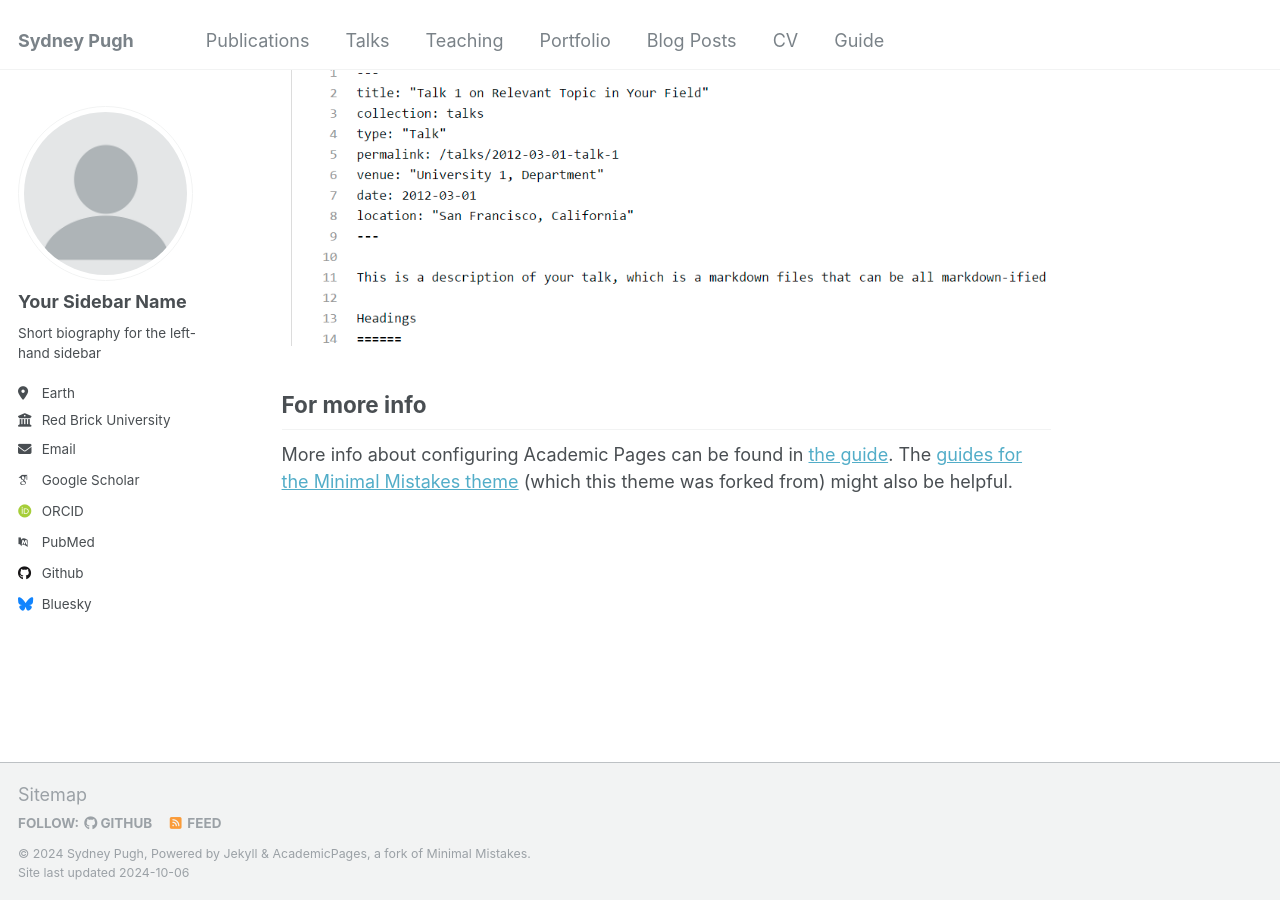
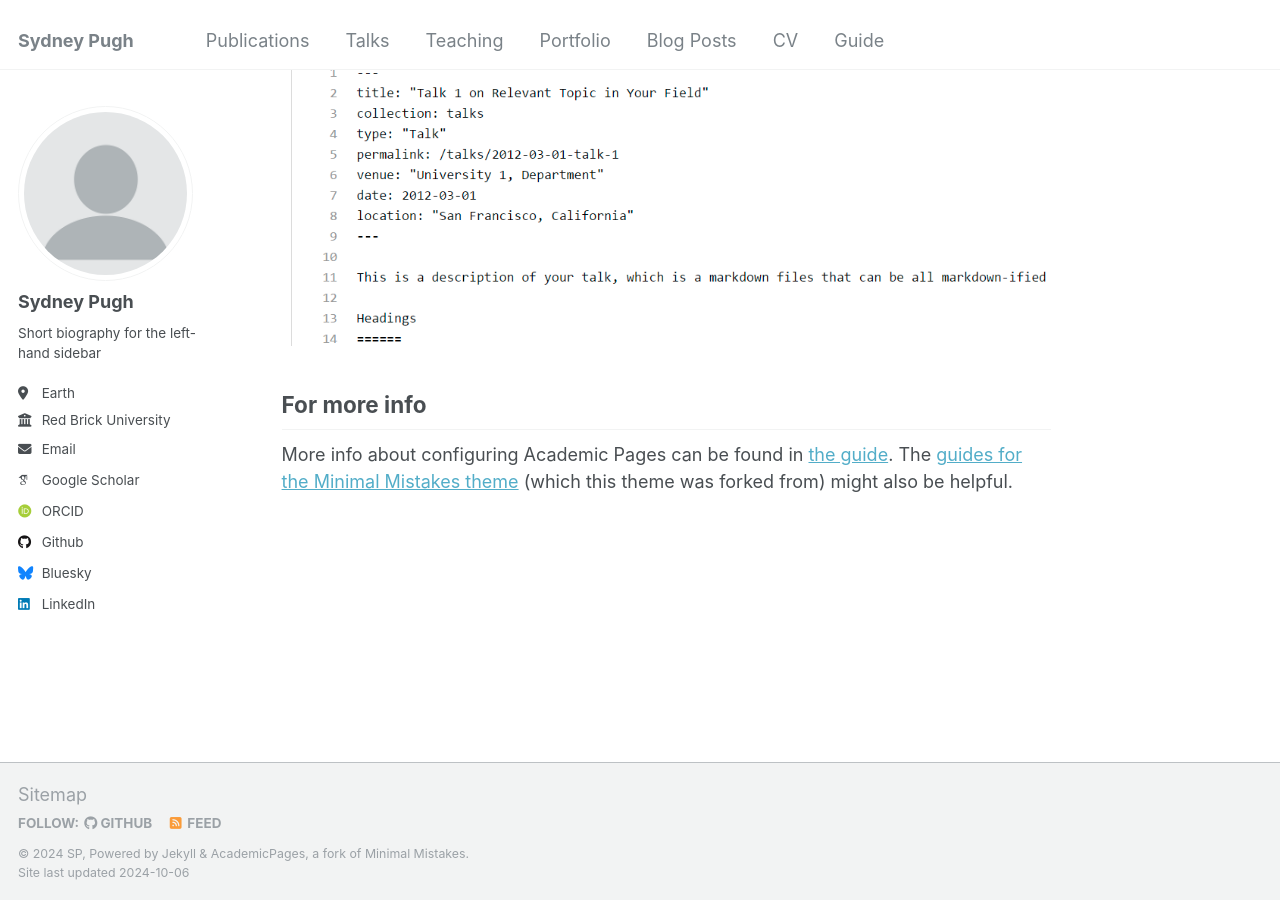
Before and after one commit to sfpugh/sfpugh.github.io, a Jekyll site: the page built from _pages/about.md, in a window 1280 px wide and 900 px high, scrolled down 2643 px. Built offline with Jekyll 4.4.1, drawn with Linux system fonts in a browser that asks for light colours; some web fonts are replaced; some of the changed lines change nothing that is shown.

Commit message:
Update _config.yml -- linking other profiles

```diff
--- a/_config.yml
+++ b/_config.yml
@@ -10,7 +10,7 @@
 locale                   : "en-US"
 title                    : "Sydney Pugh"
 title_separator          : "-"
-name                     : &name "Sydney Pugh"
+name                     : &name "SP"
 description              : &description "personal description"
 url                      : https://sfpugh.github.io # the base hostname & protocol for your site e.g. "https://mmistakes.github.io"
 baseurl                  : "" # the subpath of your site, e.g. "/blog"
@@ -22,7 +22,7 @@ repository               : "sfpugh/sfpugh.github.io"
 author:
   # Biographic information
   avatar           : "profile.png"
-  name             : "Your Sidebar Name"
+  name             : "Sydney Pugh"
   pronouns         : # example: "she/her"
   bio              : "Short biography for the left-hand sidebar"
   location         : "Earth"
@@ -32,18 +32,18 @@ author:
 
   # Academic websites
   arxiv            : # URL - Update with the correct link to your profile
-  googlescholar    : "https://scholar.google.com/citations?user=PS_CX0AAAAAJ"
+  googlescholar    : "https://scholar.google.com/citations?user=bq54roYAAAAJ&hl=en"
   impactstory      : # URL
-  orcid            : "http://orcid.org/yourorcidurl"
+  orcid            : "http://orcid.org/0000-0002-1465-983X"
   semantic         : # URL
-  pubmed           : "https://www.ncbi.nlm.nih.gov/pubmed/?term=john+snow"
+  pubmed           :
   researchgate     : # URL
 
   # Repositories and software development
   bitbucket        : # Username - Update with your username on the site
   codepen          : # Username
   dribbble         : # Username
-  github           : "academicpages"
+  github           : "sfpugh"
   kaggle           : # Username
   stackoverflow    : # User number or user number and name (i.e., use "1" or "1/jeff-atwood")
 
@@ -57,7 +57,7 @@ author:
   keybase          : # Username
   instagram        : # Username
   lastfm           : # Username
-  linkedin         : # Username
+  linkedin         : "sydney-pugh-phd-a86541158" # Username
   mastodon         : # URL
   medium           : # URL
   pinterest        : # Username
```
